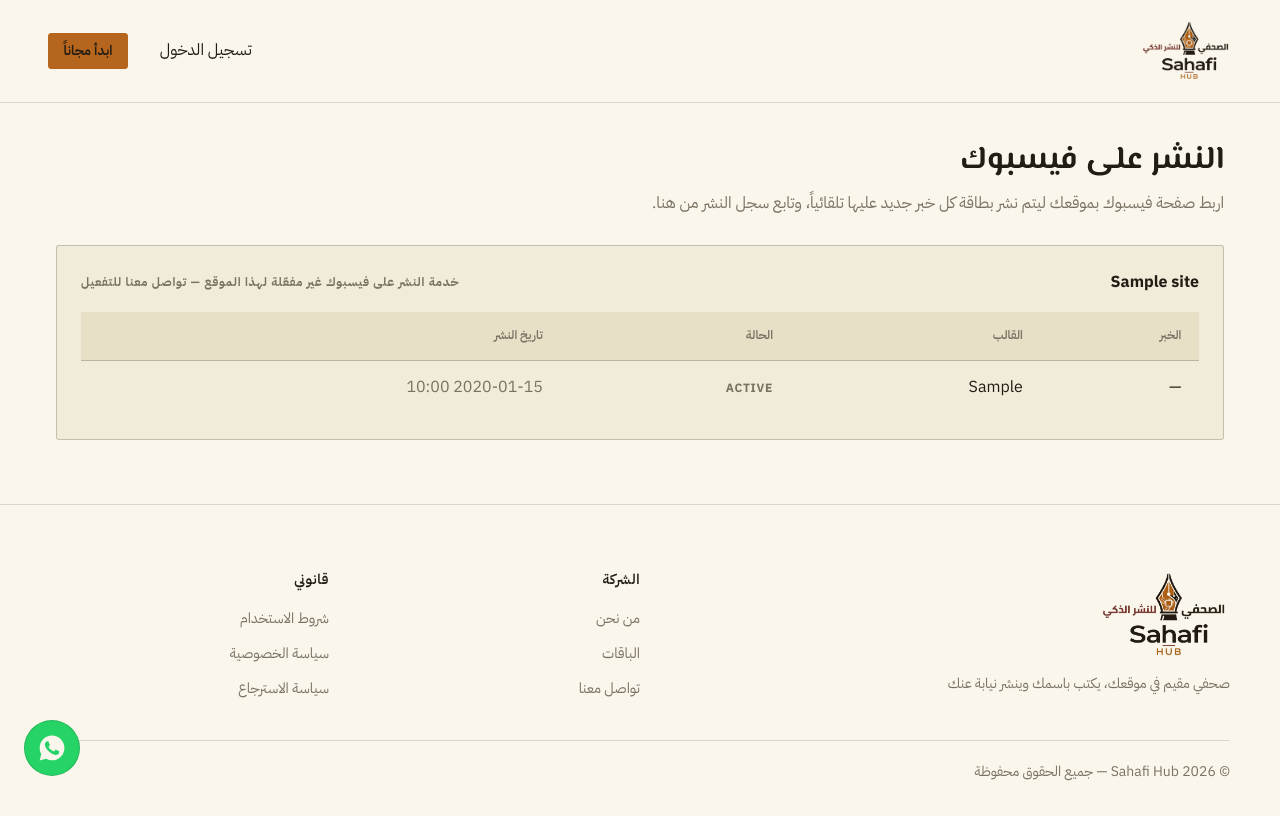
After one commit to aahmed19982000/enshrly, a Django app: template accounts/templates/accounts/facebook_dashboard.html in a window 1280 px wide. The commit adds this page. Run offline with Django 5.2, Linux system fonts and the light colour scheme; the template is opened without the code that fills it: most values are stand-ins (such as "Sample title", 1, 10 or a date in 2020).

Commit message:
Let customers self-serve connect Facebook and view their post history, fix broken connect link
WordPressSiteUpdateView.get_context_data was calling reverse('facebook_connect_start', ...)
without the news_ai namespace, which only started raising NoReverseMatch once
FACEBOOK_APP_ID was actually configured in production (the block is skipped
entirely when it's unset).

Also adds an /auth/facebook/ customer dashboard page: per-site connect button
(reusing the existing staff OAuth flow after verifying site ownership via the
customer's own WPConnectionToken) and a SocialSharePost history table, so
customers no longer depend on staff generating and sending them a connect link.

```diff
--- /dev/null
+++ b/accounts/templates/accounts/facebook_dashboard.html
@@ -0,0 +1,91 @@
+{% extends 'landing/base.html' %}
+{% load static %}
+
+{% block extra_css %}
+<style>
+    .fb-header { margin-bottom: 1.75rem; }
+    .fb-header p { color: var(--muted); margin: 0.3rem 0 0; }
+
+    .fb-site-cards { display: flex; flex-direction: column; gap: 1.25rem; }
+    .fb-site-card { background: var(--surface); border: 1px solid var(--rule-strong); border-radius: var(--radius-md); padding: 1.5rem; display: flex; flex-direction: column; gap: 1rem; }
+    .fb-site-head { display: flex; justify-content: space-between; align-items: center; flex-wrap: wrap; gap: 0.75rem; }
+    .fb-site-head .name { font-weight: 700; color: var(--text); }
+
+    .status-text.status-connected { color: var(--moss); }
+    .status-text.status-disconnected { color: var(--muted); }
+    .status-text.status-posted { color: var(--moss); }
+    .status-text.status-failed { color: var(--rust); }
+    .status-text.status-generated { color: var(--muted); }
+
+    .empty-state { padding: 3rem 1.5rem; text-align: center; display: flex; flex-direction: column; gap: 0.5rem; color: var(--muted); }
+</style>
+{% endblock %}
+
+{% block content %}
+<div class="container" style="padding: 2rem 1rem;">
+    <div class="fb-header">
+        <h1>النشر على فيسبوك</h1>
+        <p>اربط صفحة فيسبوك بموقعك ليتم نشر بطاقة كل خبر جديد عليها تلقائياً، وتابع سجل النشر من هنا.</p>
+    </div>
+
+    {% if sites_data %}
+    <div class="fb-site-cards">
+        {% for data in sites_data %}
+            <div class="fb-site-card">
+                <div class="fb-site-head">
+                    <span class="name">{{ data.site.name }}</span>
+
+                    {% if not data.addon_active %}
+                        <span class="status-text status-disconnected">خدمة النشر على فيسبوك غير مفعّلة لهذا الموقع — تواصل معنا للتفعيل</span>
+                    {% elif data.is_connected %}
+                        <span class="status-text status-connected">متصل بصفحة فيسبوك</span>
+                    {% else %}
+                        <a href="{% url 'accounts:facebook_connect_redirect' data.site.pk %}" class="btn btn-primary btn-sm">ربط صفحتي على فيسبوك</a>
+                    {% endif %}
+                </div>
+
+                <div style="overflow-x: auto;">
+                    <table class="table-flat" style="min-width: 560px;">
+                        <thead>
+                            <tr>
+                                <th>الخبر</th>
+                                <th>القالب</th>
+                                <th>الحالة</th>
+                                <th>تاريخ النشر</th>
+                            </tr>
+                        </thead>
+                        <tbody>
+                            {% for post in data.posts %}
+                                <tr>
+                                    <td>{{ post.article_title|default:"—" }}</td>
+                                    <td>{{ post.get_template_used_display }}</td>
+                                    <td>
+                                        {% if post.status == 'posted' %}
+                                            <span class="status-text status-posted">{{ post.get_status_display }}</span>
+                                        {% elif post.status == 'failed' %}
+                                            <span class="status-text status-failed" title="{{ post.error_message }}">{{ post.get_status_display }}</span>
+                                        {% else %}
+                                            <span class="status-text status-generated">{{ post.get_status_display }}</span>
+                                        {% endif %}
+                                    </td>
+                                    <td style="color: var(--muted);">
+                                        {% if post.posted_at %}{{ post.posted_at|date:"Y-m-d H:i" }}{% else %}{{ post.created_at|date:"Y-m-d H:i" }}{% endif %}
+                                    </td>
+                                </tr>
+                            {% empty %}
+                                <tr><td colspan="4" style="color: var(--muted);">لا يوجد سجل نشر بعد لهذا الموقع.</td></tr>
+                            {% endfor %}
+                        </tbody>
+                    </table>
+                </div>
+            </div>
+        {% endfor %}
+    </div>
+    {% else %}
+        <div class="empty-state">
+            <span>لا يوجد لديك أي مواقع مربوطة بعد.</span>
+            <a href="{% url 'accounts:dashboard' %}">الرجوع للوحة التحكم</a>
+        </div>
+    {% endif %}
+</div>
+{% endblock %}
--- a/accounts/urls.py
+++ b/accounts/urls.py
@@ -12,5 +12,7 @@ urlpatterns = [
     path('forgot-password/', views.forgot_password_view, name='forgot_password'),
     path('reset-password/', views.reset_password_view, name='reset_password'),
     path('dashboard/', views.dashboard_view, name='dashboard'),
+    path('facebook/', views.facebook_dashboard_view, name='facebook_dashboard'),
+    path('facebook/<int:wp_site_id>/connect/', views.facebook_connect_redirect_view, name='facebook_connect_redirect'),
     path('logout/', LogoutView.as_view(next_page='/'), name='logout'),
 ]
--- a/landing/templates/landing/base.html
+++ b/landing/templates/landing/base.html
@@ -25,6 +25,7 @@
             <a href="{% url 'payments:packages' %}">الباقات</a>
             {% if user.customer_profile %}
                 <a href="{% url 'accounts:dashboard' %}">لوحة التحكم</a>
+                <a href="{% url 'accounts:facebook_dashboard' %}">فيسبوك</a>
             {% endif %}
             <form action="{% url 'accounts:logout' %}" method="post" style="display:inline;">
                 {% csrf_token %}
--- a/syndicator/views.py
+++ b/syndicator/views.py
@@ -395,7 +395,7 @@ class WordPressSiteUpdateView(StaffRequiredMixin, UpdateView):
             if getattr(settings, 'FACEBOOK_APP_ID', None):
                 token = make_facebook_connect_token(self.object.pk)
                 context['facebook_connect_link'] = self.request.build_absolute_uri(
-                    reverse('facebook_connect_start', kwargs={'token': token})
+                    reverse('news_ai:facebook_connect_start', kwargs={'token': token})
                 )
         except ImportError:
             pass
```
Also changed, not shown: accounts/views.py (+48 -0 lines).
